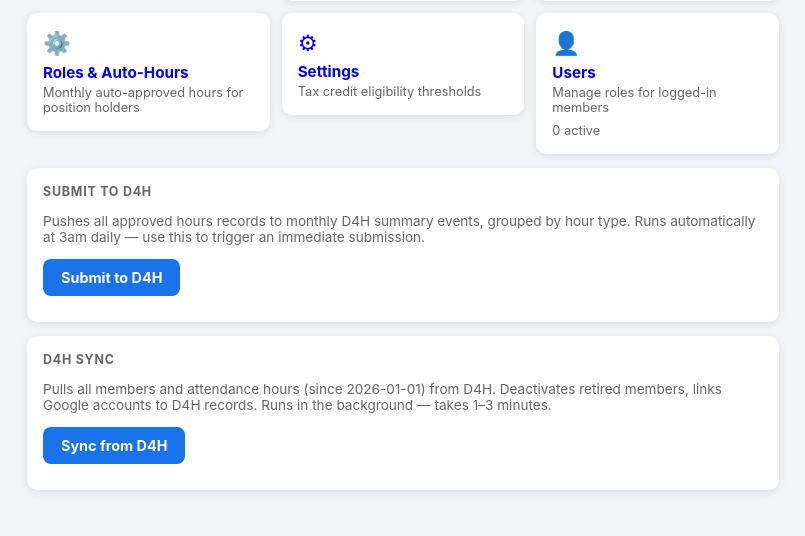
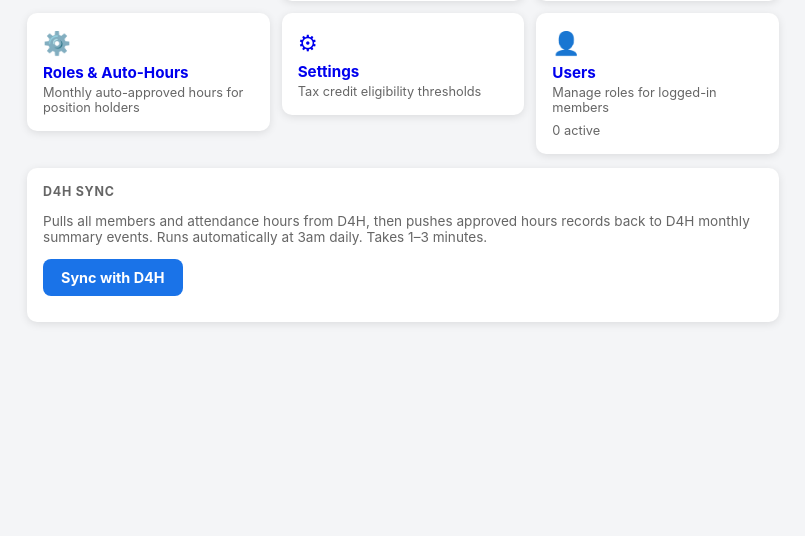
Before and after one commit to alexwhitlock/hours-log-2, a Flask app: page /admin in a window 1280 px wide. Shown: the part 291-827 px from the top of the page, without its empty margins (237-1042 px from the left). After the commit the page ends 615 px from the top, so only its background shows below. Run offline with Flask 3, Linux system fonts and the light colour scheme; the visitor is signed in with stand-in values (Sample User, id 1).

Commit message:
Combine D4H sync and submit into single operation
- Manual 'Sync with D4H' button does pull then push in one background job
- Nightly 3am job runs full sync (pull) then submission (push)
- Admin page: removed separate Submit card, updated Sync card description
- Sync result shows member stats + D4H submission count together

Co-Authored-By: Claude Sonnet 4.6 <noreply@anthropic.com>

```diff
--- a/app.py
+++ b/app.py
@@ -154,8 +154,7 @@ def _start_weekly_scheduler(app: 'Flask') -> None:
                 # 3am jobs
                 now = _dt.now()
                 if now.hour == 3 and last_submission_date != now.date():
-                    with app.app_context():
-                        _run_d4h_submission(app.config['D4H_CONFIG'])
+                    _run_nightly_sync_and_submit(app.config['D4H_CONFIG'])
                     last_submission_date = now.date()
                     # Monthly progress summary on the 1st of each month
                     if now.day == 1:
@@ -168,15 +167,19 @@ def _start_weekly_scheduler(app: 'Flask') -> None:
     logger.info('Summary scheduler started.')
 
 
-def _run_d4h_submission(config: dict) -> None:
+def _run_nightly_sync_and_submit(config: dict) -> None:
     from db import _Session
+    from d4h_sync import sync_all
     from d4h_submit import run_submission
     db = _Session()
     try:
+        logger.info('Nightly sync: starting D4H pull…')
+        sync_all(config, db)
+        logger.info('Nightly sync: D4H pull complete, starting submission…')
         result = run_submission(db, config)
-        logger.info(f'D4H nightly submission complete: {result}')
+        logger.info(f'Nightly sync & submit complete: {result}')
     except Exception:
-        logger.exception('D4H nightly submission error')
+        logger.exception('Nightly sync & submit error')
     finally:
         db.close()
 
--- a/routes/admin.py
+++ b/routes/admin.py
@@ -262,14 +262,18 @@ def _progress(phase: str, message: str, percent: int) -> None:
 def _run_sync_background(config: dict) -> None:
     from db import _Session
     from d4h_sync import sync_all
+    from d4h_submit import run_submission
     db = _Session()
     try:
         result = sync_all(config, db, progress=_progress)
+        _progress('submit', 'Submitting approved hours to D4H…', 98)
+        submit_result = run_submission(db, config)
+        result['submission'] = submit_result
         _sync_status.update({
             'running': False, 'result': result, 'error': None,
-            'phase': 'done', 'message': 'Sync complete', 'percent': 100,
+            'phase': 'done', 'message': 'Sync & submit complete', 'percent': 100,
         })
-        logger.info(f'Sync complete: {result}')
+        logger.info(f'Sync & submit complete: {result}')
     except Exception as e:
         logger.exception('Sync failed')
         _sync_status.update({
--- a/templates/admin/index.html
+++ b/templates/admin/index.html
@@ -64,44 +64,19 @@
 
 </div>
 
-<!-- Submit to D4H -->
-<div class="card" style="margin-bottom:14px">
-  <div class="card-title">Submit to D4H</div>
+<!-- D4H Sync -->
+<div class="card">
+  <div class="card-title">D4H Sync</div>
   <p style="font-size:0.85rem;color:var(--muted);margin-bottom:14px">
-    Pushes all approved hours records to monthly D4H summary events, grouped by hour type.
-    Runs automatically at 3am daily — use this to trigger an immediate submission.
+    Pulls all members and attendance hours from D4H, then pushes approved hours records
+    back to D4H monthly summary events. Runs automatically at 3am daily.
+    Takes 1–3 minutes.
   </p>
   {% if d4h_needs_resync_count %}
   <p style="font-size:0.82rem;color:var(--red);margin-bottom:10px">
     ⚠ {{ d4h_needs_resync_count }} record{{ 's' if d4h_needs_resync_count != 1 }} pending re-sync to D4H.
   </p>
   {% endif %}
-  <form method="POST" action="/admin/d4h-submit">
-    <button type="submit" class="btn"
-            onclick="return confirm('Submit all approved hours to D4H now?')">
-      Submit to D4H
-    </button>
-  </form>
-  <div id="submit-progress-wrap" style="display:none;margin-top:12px">
-    <div style="display:flex;justify-content:space-between;margin-bottom:5px">
-      <span id="submit-message" style="font-size:0.82rem;color:var(--muted)"></span>
-      <span id="submit-pct" style="font-size:0.82rem;font-weight:700;color:var(--accent)"></span>
-    </div>
-    <div style="background:#e8eaed;border-radius:999px;height:8px;overflow:hidden">
-      <div id="submit-bar" style="background:var(--accent);height:100%;border-radius:999px;width:0%;transition:width .4s ease"></div>
-    </div>
-  </div>
-  <div id="submit-result" style="margin-top:10px;font-size:0.82rem;color:var(--muted)"></div>
-</div>
-
-<!-- D4H Sync -->
-<div class="card">
-  <div class="card-title">D4H Sync</div>
-  <p style="font-size:0.85rem;color:var(--muted);margin-bottom:14px">
-    Pulls all members and attendance hours (since 2026-01-01) from D4H.
-    Deactivates retired members, links Google accounts to D4H records.
-    Runs in the background — takes 1–3 minutes.
-  </p>
   {% if last_sync %}
   <p style="font-size:0.82rem;color:var(--muted);margin-bottom:12px">
     Last synced: <strong style="color:var(--text)">{{ last_sync.strftime('%Y-%m-%d %H:%M') }}</strong>
@@ -110,7 +85,7 @@
   <form method="POST" action="/admin/sync">
     <button type="submit" class="btn"
             onclick="return confirm('Start a D4H sync? This runs in the background.')">
-      Sync from D4H
+      Sync with D4H
     </button>
   </form>
   <!-- Progress bar (shown while running) -->
@@ -130,49 +105,11 @@
 {% block scripts %}
 <script>
 (function() {
-  const bar  = document.getElementById('submit-bar');
-  const msg  = document.getElementById('submit-message');
-  const pct  = document.getElementById('submit-pct');
-  const wrap = document.getElementById('submit-progress-wrap');
-  const res  = document.getElementById('submit-result');
-  let timer  = null;
-
-  function updateSubmit(d) {
-    if (d.running) {
-      wrap.style.display = 'block';
-      res.textContent = '';
-      bar.style.width = (d.percent || 50) + '%';
-      msg.textContent = d.message || 'Submitting…';
-    } else {
-      wrap.style.display = 'none';
-      bar.style.width = '0%';
-      if (d.result) {
-        const r = d.result;
-        res.textContent = `Submitted: ${r.pushed} records pushed, ${r.failed} failed, ${r.skipped} groups already up to date`;
-        res.style.color = r.failed ? 'var(--red)' : 'var(--green)';
-      } else if (d.error) {
-        res.textContent = `Failed: ${d.error}`;
-        res.style.color = 'var(--red)';
-      }
-    }
-  }
-
-  function pollSubmit() {
-    fetch('/admin/d4h-submit/status').then(r => r.json()).then(d => {
-      updateSubmit(d);
-      if (d.running) timer = setTimeout(pollSubmit, 2000);
-    });
-  }
-  pollSubmit();
-})();
-
-(function() {
   const bar  = document.getElementById('sync-bar');
   const msg  = document.getElementById('sync-message');
   const pct  = document.getElementById('sync-pct');
   const wrap = document.getElementById('sync-progress-wrap');
   const res  = document.getElementById('sync-result');
-  let timer  = null;
 
   function update(d) {
     if (d.running) {
@@ -185,11 +122,13 @@
       wrap.style.display = 'none';
       bar.style.width = '0%';
       if (d.result) {
-        const m = d.result.members, h = d.result.hours;
-        res.textContent = `Last sync: ${m.added} members added, ${m.updated} updated, ${m.linked} linked, ${m.deactivated} deactivated · ${h.upserted} hour records synced`;
+        const m = d.result.members, h = d.result.hours, s = d.result.submission;
+        let txt = `${m.added} members added, ${m.updated} updated, ${m.linked} linked · ${h.upserted} D4H hour records synced`;
+        if (s) txt += ` · ${s.pushed} records submitted to D4H`;
+        res.textContent = txt;
         res.style.color = 'var(--green)';
       } else if (d.error) {
-        res.textContent = `Last sync failed: ${d.error}`;
+        res.textContent = `Sync failed: ${d.error}`;
         res.style.color = 'var(--red)';
       }
     }
@@ -198,12 +137,9 @@
   function poll() {
     fetch('/admin/sync/status').then(r => r.json()).then(d => {
       update(d);
-      if (d.running) {
-        timer = setTimeout(poll, 2000);
-      }
+      if (d.running) setTimeout(poll, 2000);
     });
   }
-
   poll();
 })();
 </script>
```
